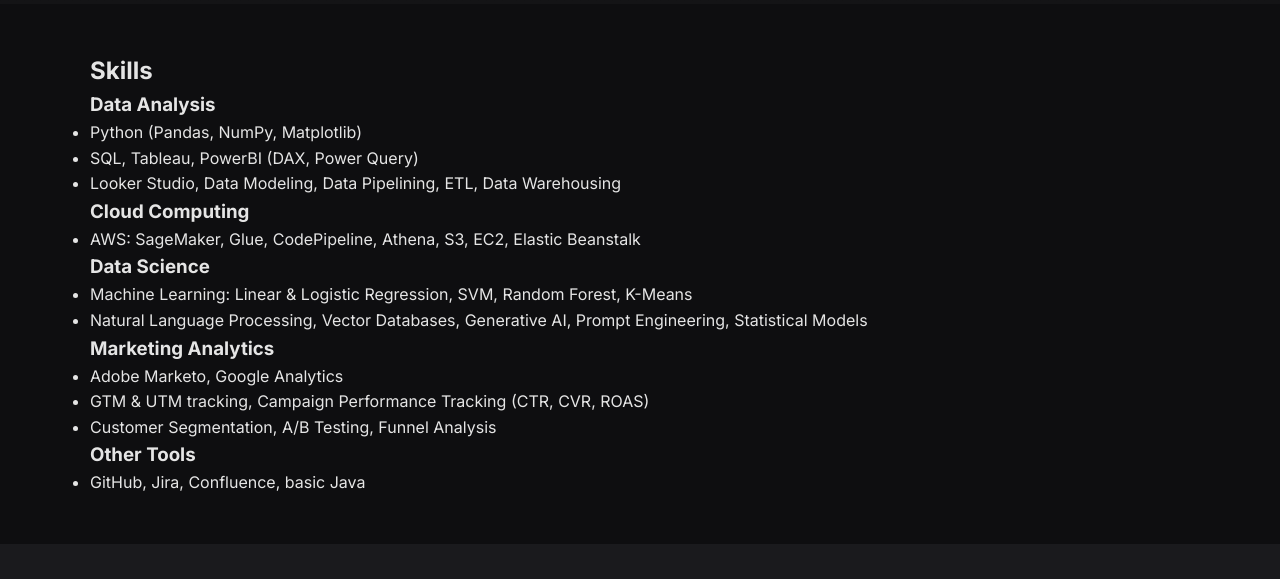
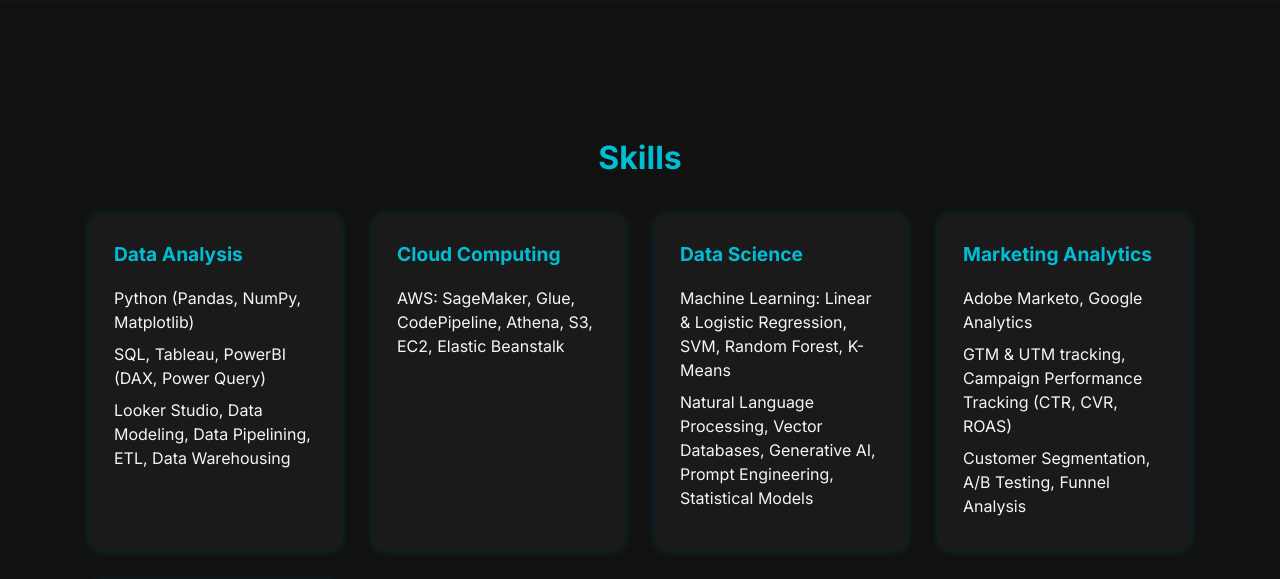
Before and after one commit to Himanshu9501/Himanshu9501.github.io, a plain HTML site: page index.html in a window 1280 px wide. Shown: the part 834-1413 px from the top of the page. Drawn offline with nearby package versions, Linux system fonts and the light colour scheme.

Commit message:
Added styles for skills section
Added styles for skills section including grid layout and hover effects.

```diff
--- a/css/styles.css
+++ b/css/styles.css
@@ -4,6 +4,55 @@
    ============================ */
 
 /* ---------- Global Reset ---------- */
+
+.skills {
+  padding: 5rem 0;
+  background: #111;
+  color: #f5f5f5;
+}
+
+.skills h2 {
+  text-align: center;
+  font-size: 2rem;
+  margin-bottom: 2rem;
+  color: #00bcd4;
+}
+
+.skills-grid {
+  display: grid;
+  grid-template-columns: repeat(auto-fit, minmax(250px, 1fr));
+  gap: 2rem;
+}
+
+.skill-category {
+  background: #1a1a1a;
+  padding: 1.5rem;
+  border-radius: 10px;
+  box-shadow: 0 0 10px rgba(0, 188, 212, 0.2);
+  transition: transform 0.3s ease, box-shadow 0.3s ease;
+}
+
+.skill-category:hover {
+  transform: translateY(-5px);
+  box-shadow: 0 0 20px rgba(0, 188, 212, 0.4);
+}
+
+.skill-category h3 {
+  color: #00bcd4;
+  margin-bottom: 1rem;
+  font-size: 1.2rem;
+}
+
+.skill-category ul {
+  list-style: none;
+  padding: 0;
+}
+
+.skill-category li {
+  margin-bottom: 0.5rem;
+  line-height: 1.5;
+}
+
 * {
   margin: 0;
   padding: 0;
```
